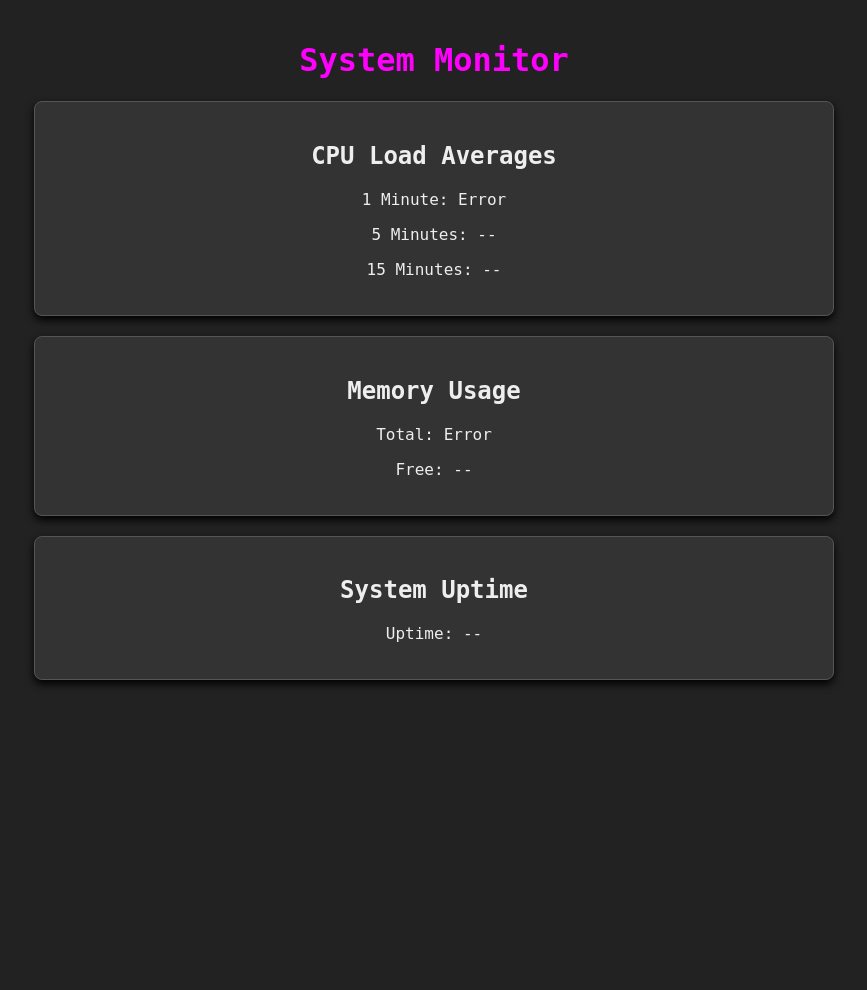
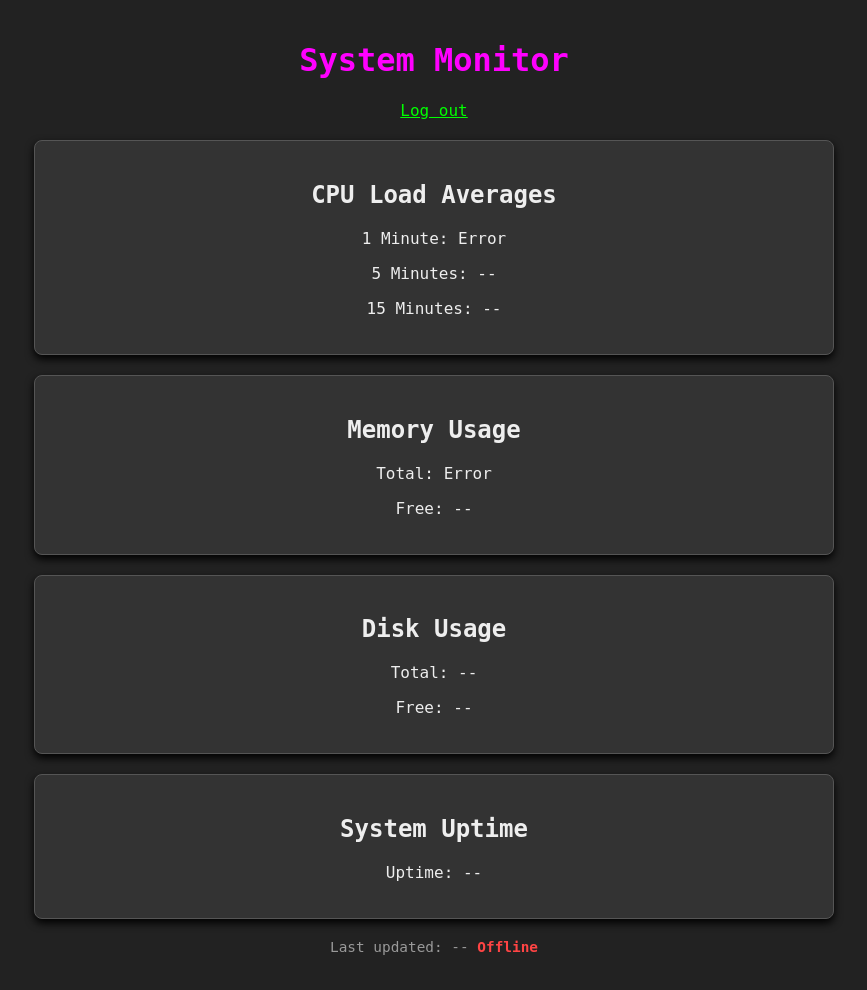
Before and after one commit to CryptLvrs/WebKonnek, a Flask app: page / in a window 1280 px wide. Shown: the whole page, without its empty margins (206-1073 px from the left). Before the commit the page ends 686 px from the top, so only its background shows below. Run offline with Flask 3, Linux system fonts and the light colour scheme; the visitor is signed in with stand-in values (Sample User, id 1); parts of the project's set-up code (start-up, migrations or seed data) failed here and were passed over.

Commit message:
add power-up pack to dashboard
- added shutil import and disk_free, disk_total in api

- added formatDisk function in app.js

- added disk card in index.html

- added red indicator when disk free hit 15%

- added connection status bar and log out link

- removed stray 'Open' line in app.py

```diff
--- a/backend/app.py
+++ b/backend/app.py
@@ -1,4 +1,5 @@
 import os
+import shutil
 from flask import Flask, jsonify, render_template, session, redirect, url_for, request
 from werkzeug.security import generate_password_hash, check_password_hash
 from .monitor_reader import SystemMonitor
@@ -22,7 +23,6 @@ def login_required(func):
     return wrapper
 
 
-Open
 CURRENT_DIR = os.path.dirname(os.path.abspath(__file__))
 C_EXECUTABLE_PATH = os.path.join(CURRENT_DIR, "../src_c/sys_info")
 
@@ -55,6 +55,11 @@ def logout():
 def get_stats():
     monitor = SystemMonitor(C_EXECUTABLE_PATH)
     system_data = monitor.get_metrics()
+
+    disk = shutil.disk_usage("/")
+    system_data["disk_total"] = disk.total
+    system_data["disk_free"] = disk.free
+
     return jsonify(system_data)
 
 if __name__ == '__main__':
--- a/backend/static/app.js
+++ b/backend/static/app.js
@@ -11,6 +11,11 @@ function formatMemory(kb) {
     return mb + " MB (" + gb + " GB)";
 }
 
+function formatDisk(bytes) {
+    const gb = (bytes / 1024 / 1024 / 1024).toFixed(1);
+    return gb + " GB";
+}
+
 async function getStats() {
     try {
         const response = await fetch('/api/stats'); // Call Flask API endpoint
@@ -18,9 +23,10 @@ async function getStats() {
 
         if (data.error) {
             console.error("API Error:", data.error);
-            // Update UI to show error
             document.getElementById('load-1min').innerText = 'Error';
             document.getElementById('mem-total').innerText = 'Error';
+            document.getElementById('connection').innerText = 'Offline';
+            document.getElementById('connection').className = 'connection-bad';
             return;
         }
 
@@ -43,8 +49,26 @@ async function getStats() {
 
         document.getElementById('uptime').innerText = formatUptime(data.uptime);
 
+        document.getElementById('disk-total').innerText = formatDisk(data.disk_total);
+        document.getElementById('disk-free').innerText = formatDisk(data.disk_free);
+
+        const diskFreePercent = Math.round((data.disk_free / data.disk_total) * 100);
+        const diskEl = document.getElementById('disk-free');
+        if (diskFreePercent <= 15) {
+            diskEl.classList.add('low');
+        } else {
+            diskEl.classList.remove('low');
+        }
+
+        const now = new Date();
+        document.getElementById('last-updated').innerText = now.toLocaleTimeString();
+        document.getElementById('connection').innerText = 'Connected';
+        document.getElementById('connection').className = 'connection-ok';
+
     } catch (error) {
         console.error("Failed to fetch stats:", error);
+        document.getElementById('connection').innerText = 'Offline';
+        document.getElementById('connection').className = 'connection-bad';
     }
 }
 
--- a/backend/static/style.css
+++ b/backend/static/style.css
@@ -54,3 +54,22 @@ button {
 .error {
     color: #ff4444;
 }
+
+.footer {
+    color: #999;
+    font-size: 0.9em;
+    margin-top: 20px;
+}
+
+.connection-ok {
+    color: #00ff00;
+}
+
+.connection-bad {
+    color: #ff4444;
+    font-weight: bold;
+}
+
+a {
+    color: #00ff00;
+}
--- a/backend/templates/index.html
+++ b/backend/templates/index.html
@@ -9,6 +9,7 @@
 <body>
     <div class="container">
         <h1>System Monitor</h1>
+        <p><a href="{{ url_for('logout') }}">Log out</a></p>
 
         <div class="card">
             <h2>CPU Load Averages</h2>
@@ -24,9 +25,17 @@
         </div>
 
         <div class="card">
+            <h2>Disk Usage</h2>
+            <p>Total: <span id="disk-total">--</span></p>
+            <p>Free: <span id="disk-free">--</span></p>
+        </div>
+
+        <div class="card">
             <h2>System Uptime</h2>
             <p>Uptime: <span id="uptime">--</span></p>
         </div>
+
+        <p class="footer">Last updated: <span id="last-updated">--</span> <span id="connection">--</span></p>
     </div>
 
     <script src="/static/app.js"></script>
```
